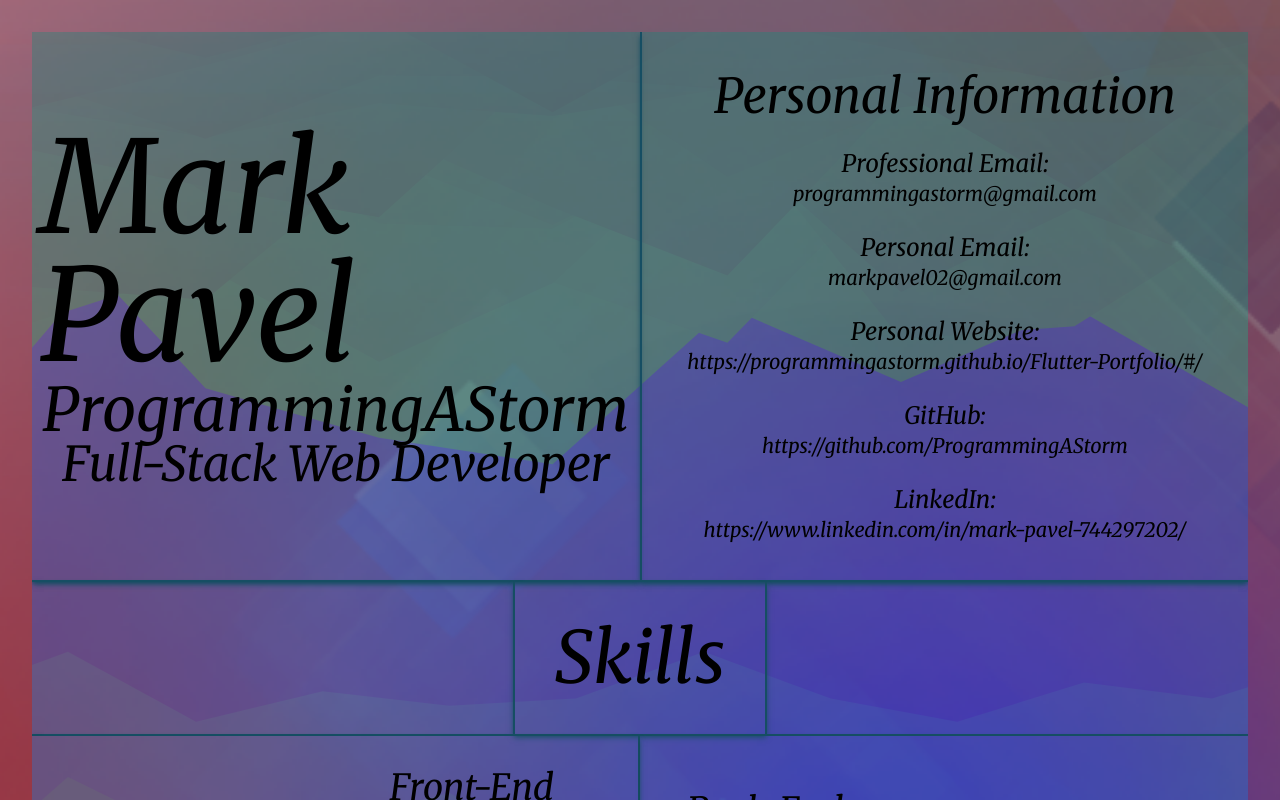
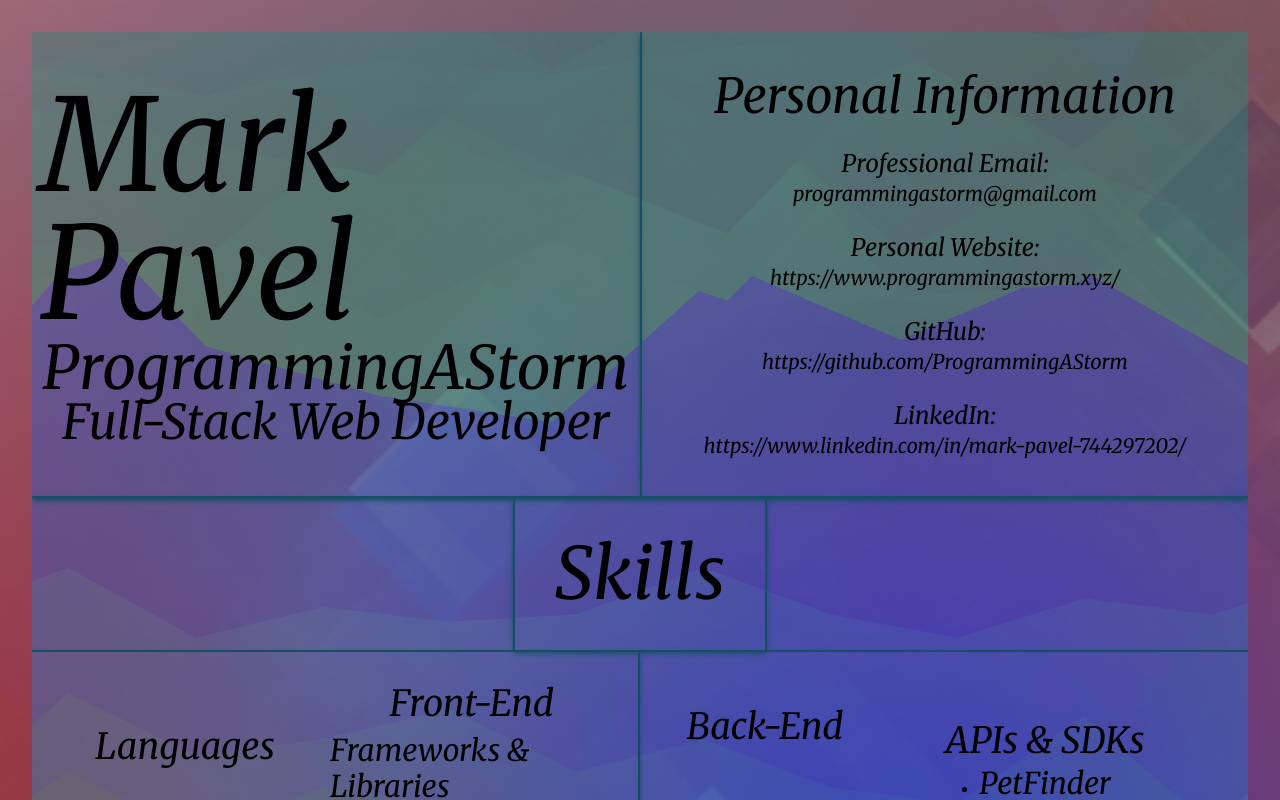
Before and after one commit to ProgrammingAStorm/Resume-Template, a React (Vite) app: page / in a window 1280 px wide. Shown: the top 800 px of the page. Built offline with nearby package versions, Linux system fonts and the light colour scheme.

Commit message:
Details Mapping And Details Data Tweak

```diff
--- a/src/components/Details.tsx
+++ b/src/components/Details.tsx
@@ -13,9 +13,9 @@ export default function Details(personalData: PersonalData) {
             flex flex-wrap
             justify-evenly
         ">
-            {personalData.personalDetails.map((details) => {
+            {personalData.personalDetails.map((details, index) => {
                 return <li
-                    key={details.key}
+                    key={index}
                     className="
                         flex flex-col
                         text-center
--- a/src/data/index.ts
+++ b/src/data/index.ts
@@ -57,27 +57,18 @@ export class PersonalData {
         {
             link: "programmingastorm@gmail.com",
             name: "Professional Email",
-            key: 0,
         },
         {
-            link: "markpavel02@gmail.com",
-            name: "Personal Email",
-            key: 1,
-        },
-        {
-            link: "https://programmingastorm.github.io/Flutter-Portfolio/#/",
+            link: "https://www.programmingastorm.xyz/",
             name: "Personal Website",
-            key: 2,
         },
         {
             link: "https://github.com/ProgrammingAStorm",
             name: "GitHub",
-            key: 3,
         },
         {
             link: "https://www.linkedin.com/in/mark-pavel-744297202/",
             name: "LinkedIn",
-            key: 4,
         }
     ];
 };
```
